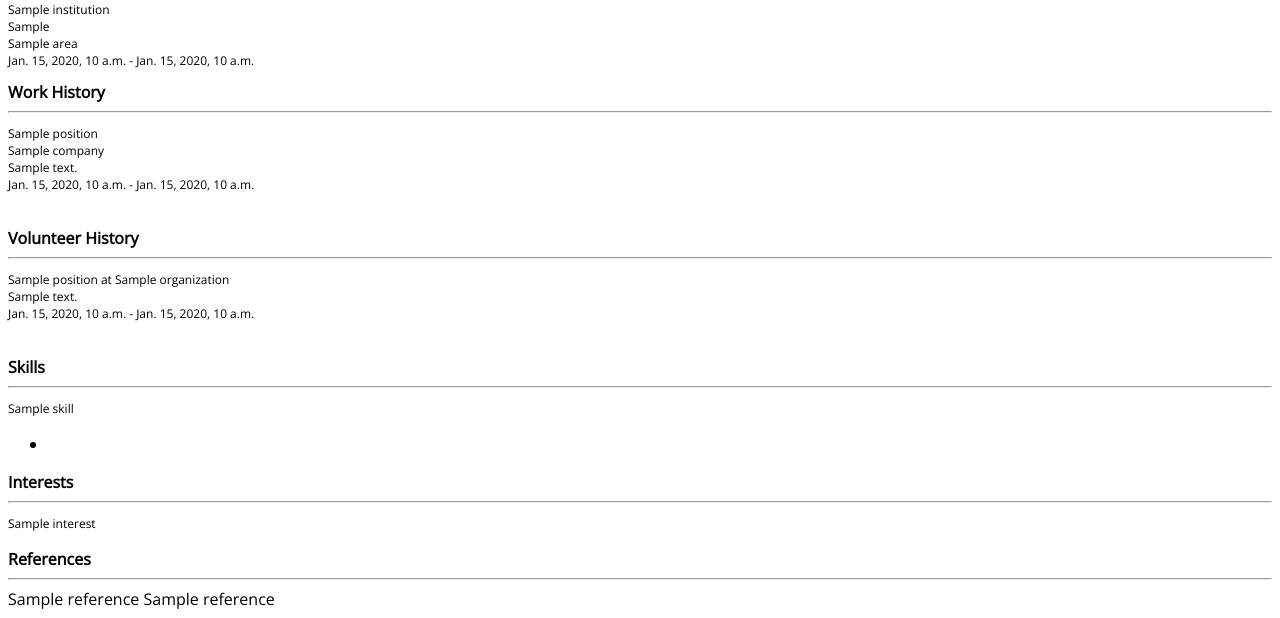
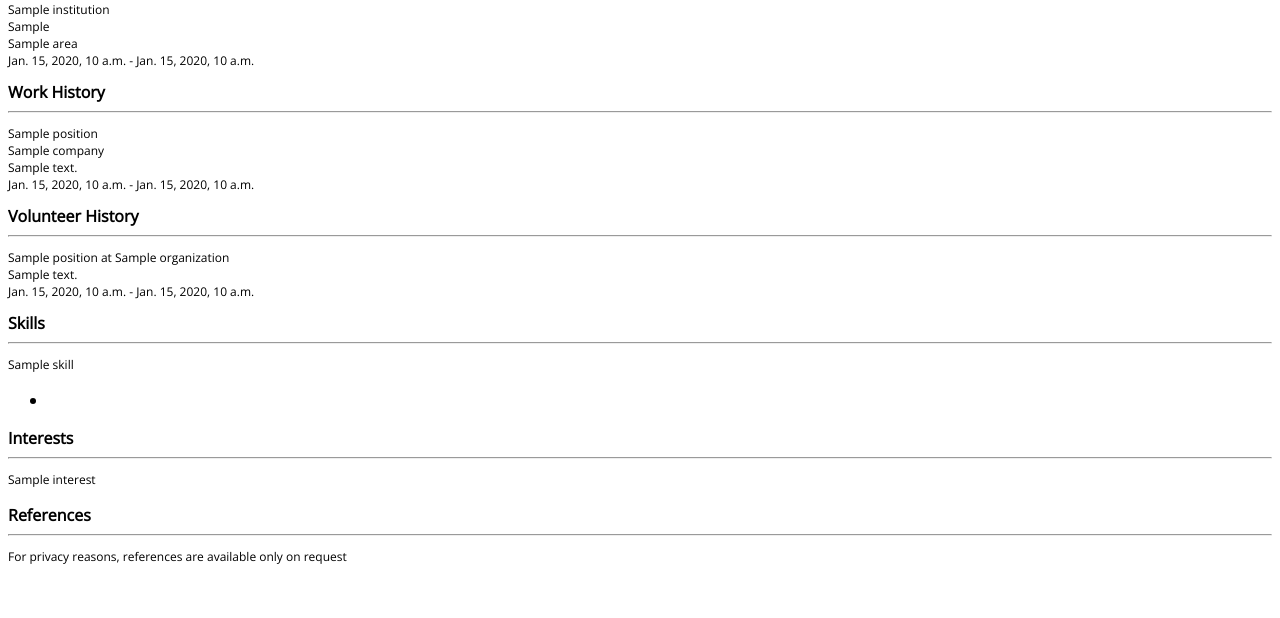
Before and after one commit to bradmryan/resume, a Django app: template main/templates/main/resume.html in a window 1280 px wide. Shown: the part 332-950 px from the top of the page. After the commit the page ends 896 px from the top, so only its background shows below. Run offline with Django 3.2, Linux system fonts and the light colour scheme; the template is opened without the code that fills it: most values are stand-ins (such as "Sample title", 1, 10 or a date in 2020).

Commit message:
removed spacing between work and education history on pdf

```diff
--- a/main/templates/main/resume.html
+++ b/main/templates/main/resume.html
@@ -35,14 +35,12 @@
         {{ job.company }}<br>
         {{ job.summary }}<br>
         {{ job.startDate }} - {{ job.endDate }}</p>
-        <br>
       {% endfor %}
       {% if volunteer %}<strong>Volunteer History</strong><hr>{% endif %}
       {% for job in volunteer %}
         <p>{{ job.position }} at {{ job.organization }}<br>
         {{ job.summary }}<br>
         {{ job.startDate }} - {{ job.endDate }}</p>
-        <br>
       {% endfor %}
       {% if skills %}<strong>Skills</strong><hr>
       {% for skill in skills %}
@@ -63,11 +61,7 @@
         </ul>
       {% endfor %}
       <strong>References</strong><hr>
-      {% for reference in references %}
-        {{ reference.name }}
-        {{ reference.reference }}
-        <br>
-      {% endfor %}
+      <p>For privacy reasons, references are available only on request</p>
     </div>
   </body>
 </html>
```
